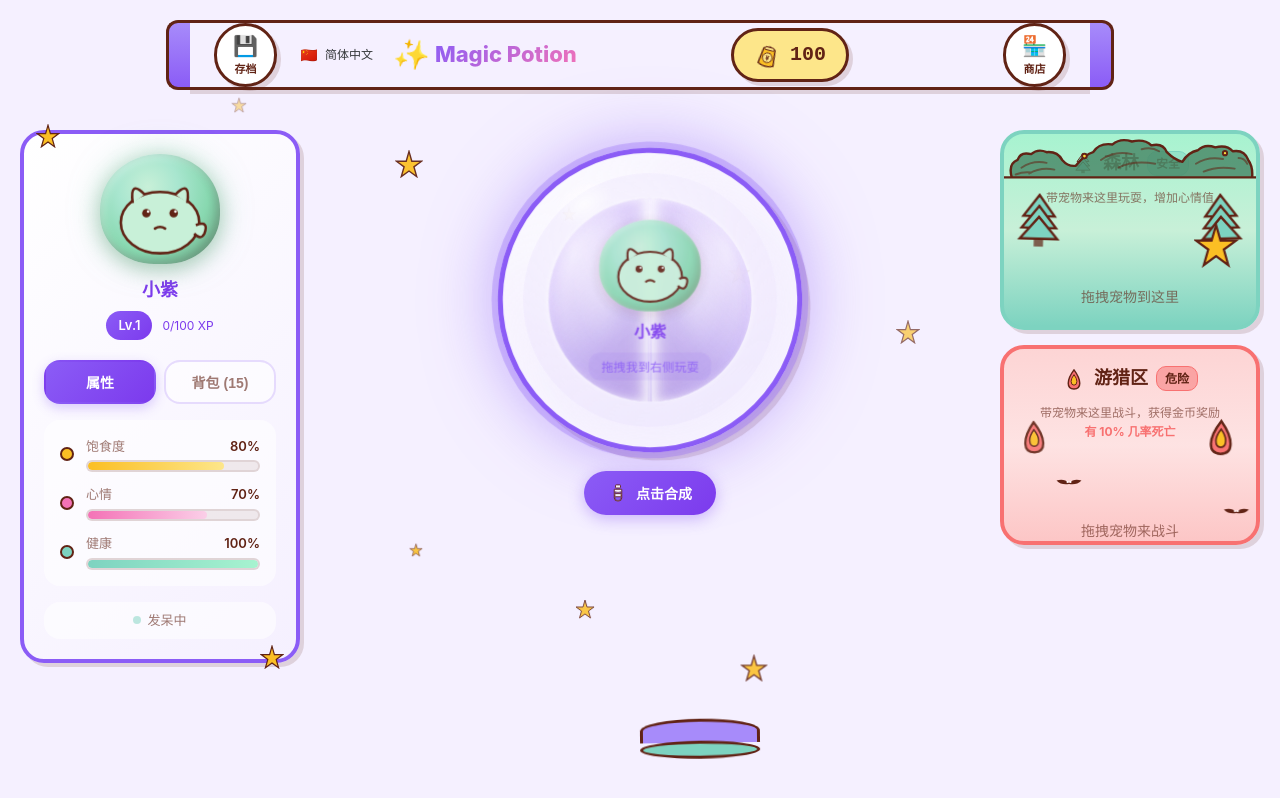
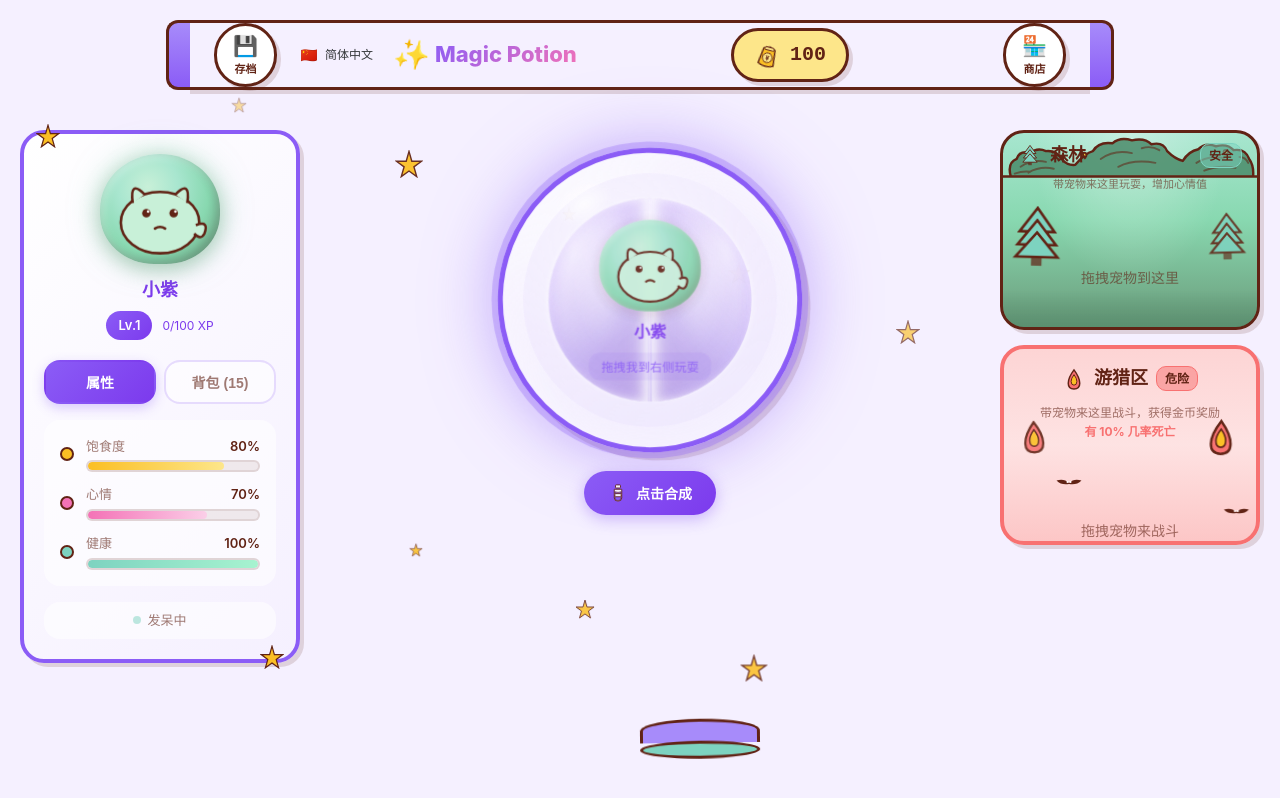
Before and after one commit to doramon6868/magic-potion, a Vue app: page / in a window 1280 px wide. Built offline with nearby package versions, Linux system fonts and the light colour scheme.

Commit message:
feat(forest): restructure background layers and header layout

```diff
--- a/src/components/OutdoorPlay.vue
+++ b/src/components/OutdoorPlay.vue
@@ -33,18 +33,22 @@
     <div class="forest-decoration">
       <TreeDecoration class="tree tree-1" />
       <TreeDecoration class="tree tree-2" />
-      <StarDecoration class="sun" />
     </div>
+
+    <!-- 近景地面 -->
+    <div class="ground-strip" />
 
     <!-- ==================== 区域标题 ==================== -->
     <!-- 树冠顶部装饰 -->
     <CanopyTop class="forest-canopy" />
 
     <div class="zone-header">
-      <!-- 区域图标 -->
-      <TreeDecoration class="zone-icon" />
-      <!-- 区域名称 -->
-      <span class="zone-name">{{ $t('areas.forest.name') }}</span>
+      <div class="title-group">
+        <!-- 区域图标 -->
+        <TreeDecoration class="zone-icon" />
+        <!-- 区域名称 -->
+        <span class="zone-name">{{ $t('areas.forest.name') }}</span>
+      </div>
       <!-- 安全等级 -->
       <span class="zone-safety safe">{{ $t('areas.forest.tag') }}</span>
     </div>
@@ -235,32 +239,18 @@ export default {
 
 /* 区域容器 */
 .outdoor-play {
-  /* 相对定位 */
   position: relative;
-  /* 使用 flex 垂直排列 */
   display: flex;
   flex-direction: column;
-  /* 尺寸 */
   width: 100%;
   height: 100%;
-  /* 内边距 */
-  padding: 15px;
-  /* 圆角 */
+  padding: 0 15px 15px; /* top padding removed; canopy is absolute */
   border-radius: var(--mp-radius-lg);
-  /**
-   * 背景 - 手绘森林绿色渐变
-   */
-  background: linear-gradient(
-    180deg,
-    var(--mp-mint-light) 0%,
-    var(--mp-pet-cat) 50%,
-    var(--mp-mint) 100%
-  );
-  /* 边框 */
-  border: 4px solid var(--mp-mint);
-  /* 卡片阴影 */
+  background:
+    radial-gradient(ellipse at 50% 0%, rgba(255,255,255,0.35) 0%, transparent 55%),
+    linear-gradient(180deg, #a7e6cf 0%, #88d8b0 45%, #6b9b7a 100%);
+  border: 3px solid var(--mp-ink);
   box-shadow: var(--mp-shadow);
-  /* 过渡动画 */
   transition: all 0.3s ease;
   overflow: hidden;
 }
@@ -280,6 +270,18 @@ export default {
   50% { transform: scale(1.03); }
 }
 
+/* 近景地面 */
+.ground-strip {
+  position: absolute;
+  bottom: 0;
+  left: 0;
+  width: 100%;
+  height: 36px;
+  background: linear-gradient(180deg, rgba(75,130,100,0) 0%, rgba(75,130,100,0.5) 100%);
+  pointer-events: none;
+  z-index: 0;
+}
+
 /* ==================== 森林装饰 ==================== */
 
 /* 森林装饰容器 */
@@ -297,24 +299,18 @@ export default {
 /* 树木 */
 .tree {
   position: absolute;
-  bottom: 10px;
-  width: 50px;
+  bottom: -6px;
+  width: 56px;
   animation: tree-sway 3s ease-in-out infinite;
+  z-index: 2;
 }
 
-.tree-1 { left: 10px; }
+.tree-1 { left: 6px; }
 .tree-2 {
-  right: 10px;
+  right: 8px;
+  width: 44px;
+  opacity: 0.85;
   animation-delay: -1.5s;
-}
-
-/* 太阳/星星 */
-.sun {
-  position: absolute;
-  top: 15px;
-  right: 20px;
-  width: 40px;
-  animation: sun-pulse 3s ease-in-out infinite;
 }
 
 @keyframes tree-sway {
@@ -322,23 +318,21 @@ export default {
   50% { transform: rotate(3deg); }
 }
 
-@keyframes sun-pulse {
-  0%, 100% { transform: scale(1); }
-  50% { transform: scale(1.15); }
-}
-
 /* ==================== 区域标题 ==================== */
 
 .zone-header {
-  /* 相对定位，确保在装饰层之上 */
   position: relative;
-  z-index: 1;
-  /* 使用 flex */
+  z-index: 3;
   display: flex;
   align-items: center;
-  justify-content: center;
-  /* 下边距 */
-  margin-bottom: 10px;
+  justify-content: space-between;
+  margin-top: 8px;
+  margin-bottom: 6px;
+}
+
+.title-group {
+  display: flex;
+  align-items: center;
 }
 
 /* 区域图标 */
@@ -378,17 +372,12 @@ export default {
 /* ==================== 区域说明 ==================== */
 
 .zone-description {
-  /* 相对定位，确保在装饰层之上 */
   position: relative;
-  z-index: 1;
-  /* 文字居中 */
+  z-index: 3;
   text-align: center;
-  /* 文字大小 */
-  font-size: 12px;
-  /* 颜色 */
+  font-size: 11px;
   color: var(--mp-text-muted);
-  /* 下边距 */
-  margin-bottom: 15px;
+  margin-bottom: 10px;
 }
 
 /* ==================== 宠物区域 ==================== */
```
